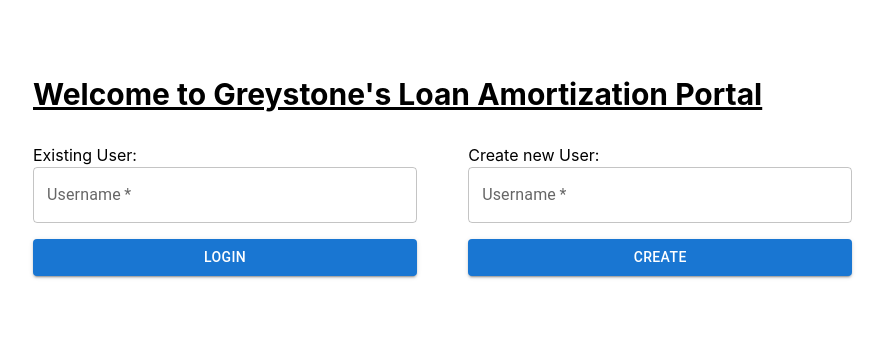
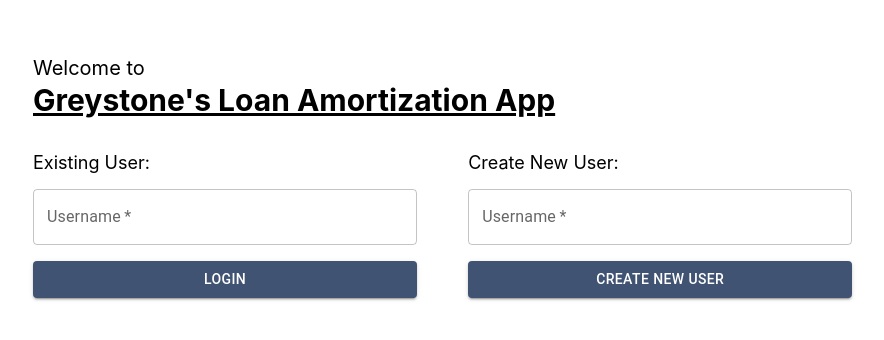
Before and after one commit to emluo555/greystone-code-challenge, a React (Create React App) app in the folder loan-app/: page / in a window 1280 px wide. Shown: the part 184-524 px from the top of the page, without its empty margins (95-979 px from the left). Built offline with nearby package versions, Linux system fonts and the light colour scheme; no server answers.

Commit message:
adding custom color palette

```diff
--- a/loan-app/src/App.css
+++ b/loan-app/src/App.css
@@ -28,6 +28,10 @@
   color: #61dafb;
 }
 
+body {
+  color: #3B4E4F
+}
+
 @keyframes App-logo-spin {
   from {
     transform: rotate(0deg);
--- a/loan-app/src/App.js
+++ b/loan-app/src/App.js
@@ -1,10 +1,26 @@
 import './index.css';
+import { createTheme, ThemeProvider } from '@mui/material/styles';
+
 import MainPage from './components/MainPage'
+
+const theme = createTheme({
+  palette: {
+    primary: {
+      main: '#405373',
+    },
+    secondary: {
+      main: '#A2D8CE',
+    },
+  },
+})
 
 function App() {
 
   return (
-    <MainPage/>
+    <ThemeProvider theme={theme}>
+      <MainPage/>
+    </ThemeProvider>
+
   );
 }
 
--- a/loan-app/src/components/CreateLoan.jsx
+++ b/loan-app/src/components/CreateLoan.jsx
@@ -32,7 +32,7 @@ function CreateLoan({owner_id, userLoans, setUserLoans, loanSet, setLoanSet}) {
 
     return (
        <Grid2 width={"50%"} paddingRight={'2%'}>
-            <Button variant="outlined" fullWidth onClick={()=>setShowForm(!showForm)} className="!rounded-2xl !font-bold !normal-case !text-base !text-left">
+            <Button variant="contained" color="secondary" fullWidth onClick={()=>setShowForm(!showForm)} className="!rounded-2xl !font-bold !normal-case !text-base !text-left">
                 <p>Create New Loan</p>
             </Button>
             {showForm && <form onSubmit={handleCreateLoan}>
--- a/loan-app/src/components/CreateNewUser.jsx
+++ b/loan-app/src/components/CreateNewUser.jsx
@@ -31,7 +31,7 @@ function CreateNewUser({setUsername, setUserID, setIdToUsername,setUsernameToID,
 
     return (
         <div>
-        <h2>Create new User:</h2>
+        <h2 className="text-lg pb-3">Create New User:</h2>
         <form onSubmit={handleNewUser}>
         <Grid2 display={"flex"} flexDirection={"column"} width={"30vw"} gap={2}>
             <TextField
@@ -46,7 +46,7 @@ function CreateNewUser({setUsername, setUserID, setIdToUsername,setUsernameToID,
               helperText={helperText}
             />
             <Button type="submit" variant="contained" color="primary">
-              Create
+              Create New User
             </Button>
           </Grid2>
         </form>
--- a/loan-app/src/components/LoanSchedule.jsx
+++ b/loan-app/src/components/LoanSchedule.jsx
@@ -44,7 +44,7 @@ function LoanSchedule({loanSet, userID}) {
     }
 
     return (
-        <Grid2 borderRadius={5} paddingX={3} paddingY={dynamicPadding} alignContent={'center'} className="bg-gray-300">
+        <Grid2 borderRadius={3} paddingX={3} paddingY={dynamicPadding} alignContent={'center'} className="bg-gray-200">
             <form onSubmit={handleGetLoan}>
                 <Grid2 container spacing={0} width={"100%"}  >
                     <Grid2 width={'35%'} alignContent={'center'} >
@@ -62,7 +62,7 @@ function LoanSchedule({loanSet, userID}) {
                             required
                             error={errors}
                             helperText={helperText}
-                            className="bg-white"
+                            className="bg-white rounded"
                         />
                     </Grid2>
                     <Grid2 width={'27%'} alignContent={'center'} justifyContent={'center'} display={'flex'}>
--- a/loan-app/src/components/LoanTable.jsx
+++ b/loan-app/src/components/LoanTable.jsx
@@ -1,22 +1,23 @@
 import React, { useEffect, useState } from 'react'
 import { DataGrid } from '@mui/x-data-grid';
-import { Paper } from '@mui/material';
+import { Paper, Grid2 } from '@mui/material';
 
 
 function LoanTable({loanData, idToUsername}) {
     const rows = loanData
     const columns = [
-        { field: 'id', headerName: 'Loan ID', width: 100 },
-        { field: 'amount', headerName: 'Amount', type: 'number', width: 100 },
-        { field: 'apr', headerName: 'APR', type: 'number', width: 100 },
-        { field: 'term', headerName: 'Term', type: 'number', width: 100 },
-        { field: 'status', headerName: 'Status', type: 'string', width: 100 },
+        { field: 'id', headerName: 'Loan ID', flex: 0.5 },
+        { field: 'amount', headerName: 'Amount', type: 'number', flex: 1 },
+        { field: 'apr', headerName: 'APR', type: 'number', flex: 1 },
+        { field: 'term', headerName: 'Term', type: 'number', flex: 1 },
+        { field: 'status', headerName: 'Status', type: 'number', flex: 1 },
         {
           field: 'owner_id',
           headerName: 'Owned by',
+          type: 'number',
           description: 'This column has a value getter and is not sortable.',
           sortable: false,
-          width: 160,
+          flex: 1,
           valueGetter: (value) => idToUsername.get(value),
         },
       ];
@@ -24,7 +25,9 @@ function LoanTable({loanData, idToUsername}) {
 
 
     return (
-        <Paper sx={{ height: 400, width: '60%' }}>
+        <Grid2 borderRadius={3} paddingX={3} paddingY={1} paddingBottom={4} alignContent={'center'} className="bg-gray-300">
+            <h1 className='text-xl font-bold pl-1 pt-2 pb-3'>My Loans</h1>
+            <Paper sx={{ height: 400, width: '100%' }}>
             <DataGrid
                 rows={rows}
                 columns={columns}
@@ -35,12 +38,16 @@ function LoanTable({loanData, idToUsername}) {
                 pageSizeOptions={[5, 10]}
                 sx={{
                     border: 1,
+                    borderColor: '#405373',
+                    paddingX:2
                 }}
                 getRowClassName={(params) =>
                     params.row.status === 'inactive' ? 'bg-gray-100' : ''
                  }
             />
-        </Paper>
+            </Paper>
+        </Grid2>
+
     )
 
 }
--- a/loan-app/src/components/MainPage.jsx
+++ b/loan-app/src/components/MainPage.jsx
@@ -50,12 +50,20 @@ function MainPage() {
     <div>
       {!loginStatus &&
       <Grid2 marginLeft={"10%"} marginRight={"10%"} display={"flex"} flexDirection={"column"} justifyContent={"center"} height={"90vh"}>
-        <motion.div className="text-3xl font-bold underline"
+        <motion.div className="text-xl"
             initial={{ opacity: 0, y: -75 }}
-            animate={{ opacity: 1, y: 0, transition:{ duration: 1 } }}
+            animate={{ opacity: 1, y: 0, transition:{ duration: 0.9 } }}
             >
           <div>
-          Welcome to Greystone's Loan Amortization Portal
+          Welcome to
+          </div>
+        </motion.div>
+        <motion.div className="text-3xl font-bold underline"
+            initial={{ opacity: 0, y: -25 }}
+            animate={{ opacity: 1, y: 0, transition:{ duration: 1, delay:0.2 } }}
+            >
+          <div>
+          Greystone's Loan Amortization App
           </div>
         </motion.div>
         <motion.div
@@ -86,8 +94,8 @@ function MainPage() {
         <motion.div
           initial={{ opacity: 0 }}
           animate={{ opacity: 1, y: 0, transition:{ duration: 1 }}} >
-        <Grid2 display={"flex"} flexDirection={"column"} paddingX={'5%'} paddingY={'3%'} container>
-          <h2>Welcome, {username}!</h2>
+        <Grid2 display={"flex"} flexDirection={"column"} paddingX={'5%'} paddingY={'3%'} container gap={2}>
+          <h2 className='text-2xl font-bold pl-1'>Welcome, {username}!</h2>
           <Grid2 display={'flex'} width={'100%'} justifyContent={'center'}>
             <CreateLoan
               owner_id={userID}
--- a/loan-app/src/components/ScheduleTable.jsx
+++ b/loan-app/src/components/ScheduleTable.jsx
@@ -55,9 +55,11 @@ function ScheduleTable({loanSchedule}) {
                 rows={rows}
                 columns={columns}
                 initialState={{ pagination: { paginationModel }}}
-                pageSizeOptions={[10, 25, 50]}
+                pageSizeOptions={[5, 10, 25, 50]}
                 sx={{
                     border: 1,
+                    borderColor: '#405373',
+                    paddingX: 2
                 }}
                 stickyHeader
                 getRowId={(row) => row.month}
--- a/loan-app/src/components/ShareLoan.jsx
+++ b/loan-app/src/components/ShareLoan.jsx
@@ -74,7 +74,7 @@ function ShareLoan({userID, loanSet, usernameToId}) {
 
     return (
         <Grid2 width={"50%"} paddingLeft={'2%'}>
-            <Button variant="outlined" fullWidth onClick={()=>setShowForm(!showForm)} className="!rounded-2xl !font-bold !normal-case !text-base !text-left">
+            <Button variant="contained" color="secondary"fullWidth onClick={()=>setShowForm(!showForm)} className="!rounded-2xl !font-bold !normal-case !text-base !text-left">
                 <p>Share a Loan</p>
             </Button>
             {showForm &&
--- a/loan-app/src/components/UserLogin.jsx
+++ b/loan-app/src/components/UserLogin.jsx
@@ -26,7 +26,7 @@ function UserLogin({usernameToID, setUsername, setUserID,setLoginStatus}) {
       }
     return (
         <div>
-        <h2>Existing User:</h2>
+        <h2 className="text-lg pb-3">Existing User:</h2>
         <form onSubmit={handleExistingUserLogin}>
             <Grid2 display={"flex"} flexDirection={"column"} width={"30vw"} gap={2}>
             <TextField
```
